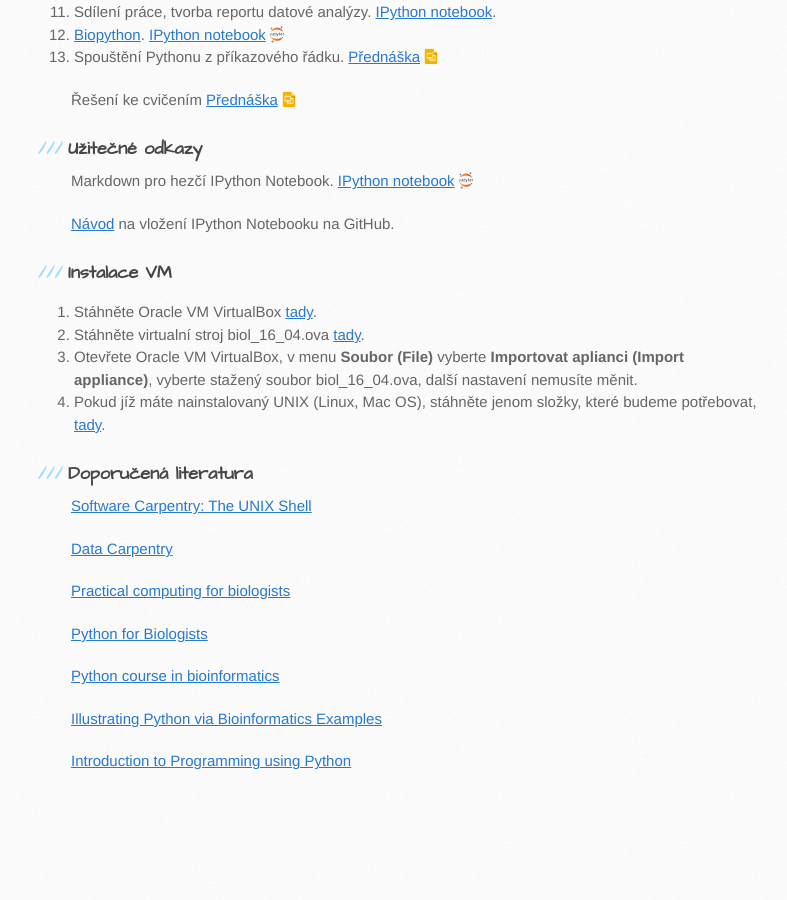
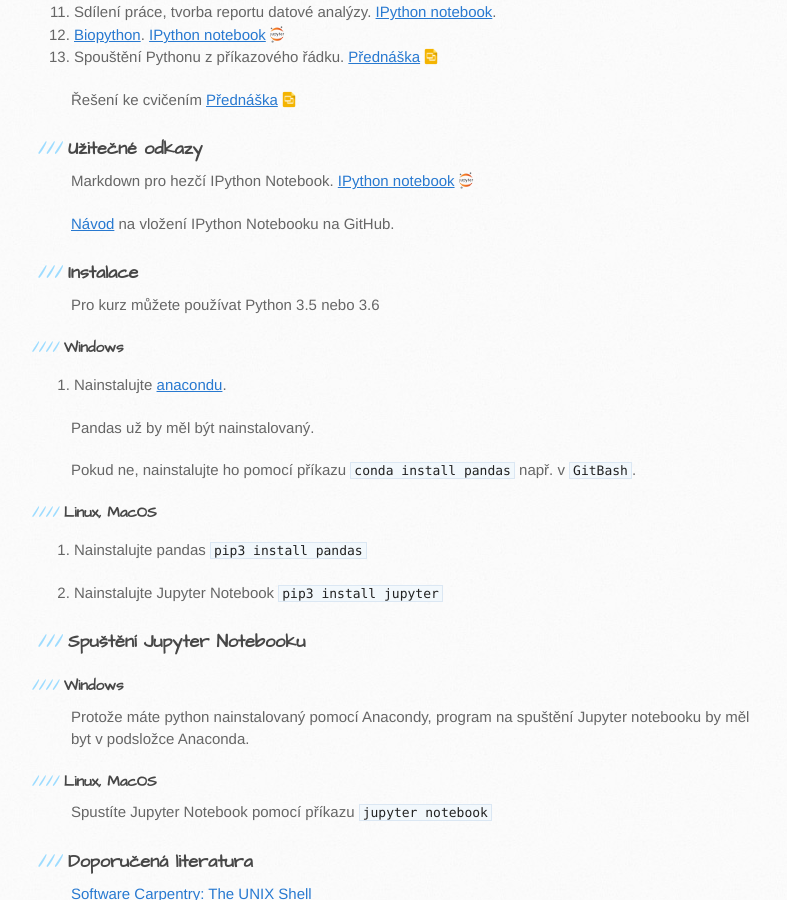
Before and after one commit to anastazie/intro_python_biol, a Jekyll site: the page built from index.md, in a window 1280 px wide and 900 px high, scrolled down 1323 px. Shown: the whole window, without its empty margins (99-886 px from the left). Built offline with Jekyll 4.4.1, drawn with Linux system fonts in a browser that asks for light colours; our own code applies the rules of GitHub Pages for plain Markdown files; before the commit the page ends 2138 px from its top, so only the background shows below that.

Commit message:
Update index.md

```diff
--- a/index.md
+++ b/index.md
@@ -38,12 +38,36 @@ Markdown pro hezčí IPython Notebook. <a href="https://github.com/anastazie/pyt
 
 [Návod](https://docs.google.com/document/d/1fgUFZ8hWeT7fUlPuZywD2y6zjIXFiAc0hyWk91Aoj9I/edit?usp=sharing) na vložení IPython Notebooku na GitHub.
 
-### Instalace VM
+### Instalace
 
-1. Stáhněte Oracle VM VirtualBox [tady](https://www.virtualbox.org/wiki/Downloads).
-2. Stáhněte virtualní stroj biol_16_04.ova [tady](https://www.dropbox.com/s/l340qwiuvznuixq/biol_16_04.ova?dl=0).
-3. Otevřete Oracle VM VirtualBox, v menu **Soubor (File)** vyberte **Importovat aplianci (Import appliance)**, vyberte stažený soubor biol_16_04.ova, další nastavení nemusíte měnit.
-4. Pokud jíž máte nainstalovaný UNIX (Linux, Mac OS), stáhněte jenom složky, které budeme potřebovat, [tady](https://www.dropbox.com/s/1hpf1cj5wp3vq8w/python_bio.zip?dl=0).
+Pro kurz můžete používat Python 3.5 nebo 3.6
+
+#### Windows
+
+1. Nainstalujte [anacondu](https://docs.continuum.io/anaconda/install/windows).
+
+Pandas už by měl být nainstalovaný.
+
+Pokud ne, nainstalujte ho pomocí příkazu `conda install pandas` např. v `GitBash`.
+
+
+#### Linux, MacOS
+
+1. Nainstalujte pandas
+`pip3 install pandas`
+
+2. Nainstalujte Jupyter Notebook
+`pip3 install jupyter`
+
+### Spuštění Jupyter Notebooku
+
+#### Windows
+
+Protože máte python nainstalovaný pomocí Anacondy, program na spuštění Jupyter notebooku by měl byt v podsložce Anaconda.
+
+#### Linux, MacOS
+
+Spustíte Jupyter Notebook pomocí příkazu `jupyter notebook`
 
 ### Doporučená literatura
 
```
